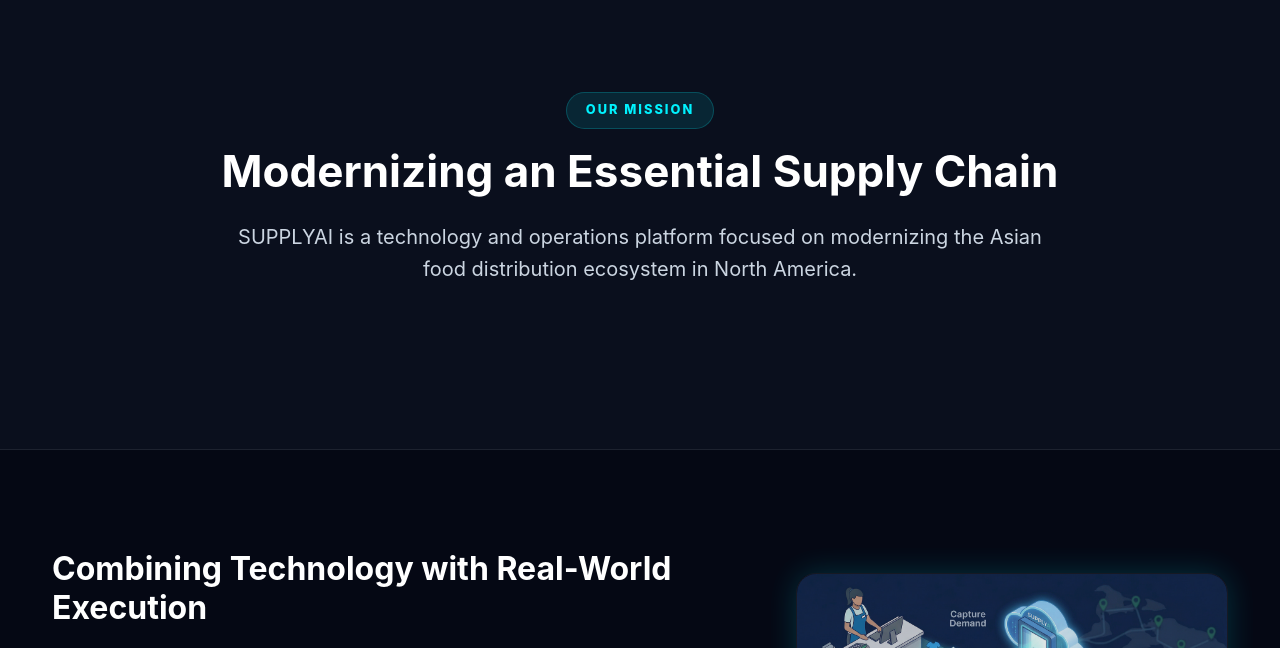
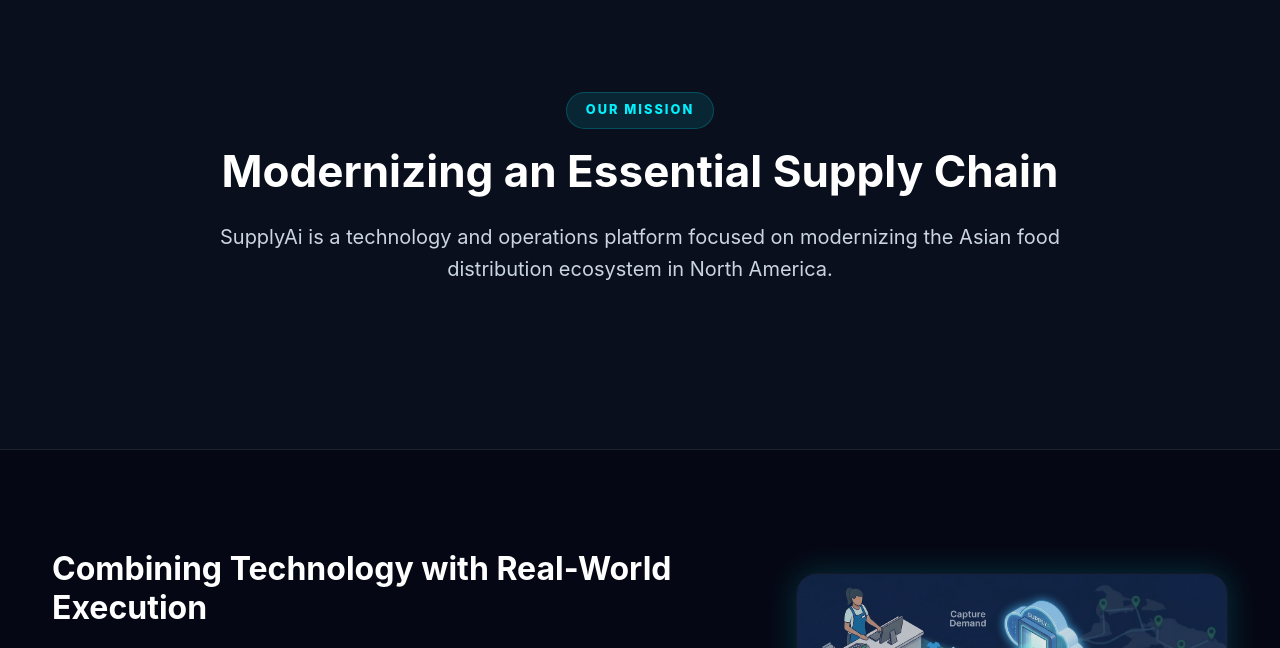
Before and after one commit to zhangbc1/SupplyAI, a website: page about.html in a window 1280 px wide. Shown: the part 94-742 px from the top of the page. Drawn offline with Linux system fonts and the light colour scheme.

Commit message:
Update about.html

```diff
--- a/about.html
+++ b/about.html
@@ -35,7 +35,7 @@
       <h2 class="section-label">Our Mission</h2>
       <h1 class="section-title">Modernizing an Essential Supply Chain</h1>
       <p class="vision-text">
-        SUPPLYAI is a technology and operations platform focused on modernizing the Asian food distribution ecosystem in North America.
+        SupplyAi is a technology and operations platform focused on modernizing the Asian food distribution ecosystem in North America.
       </p>
     </div>
   </div>
```
